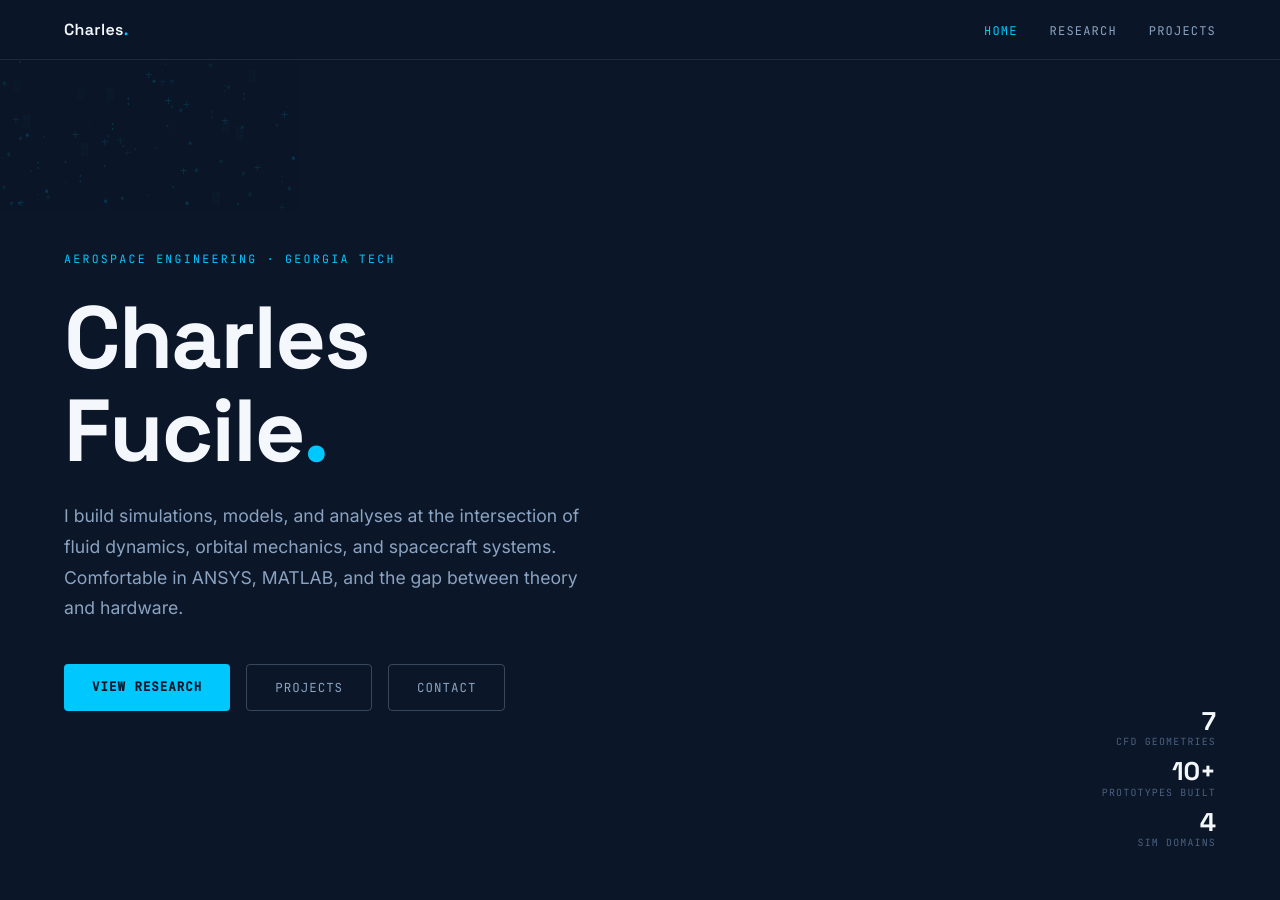
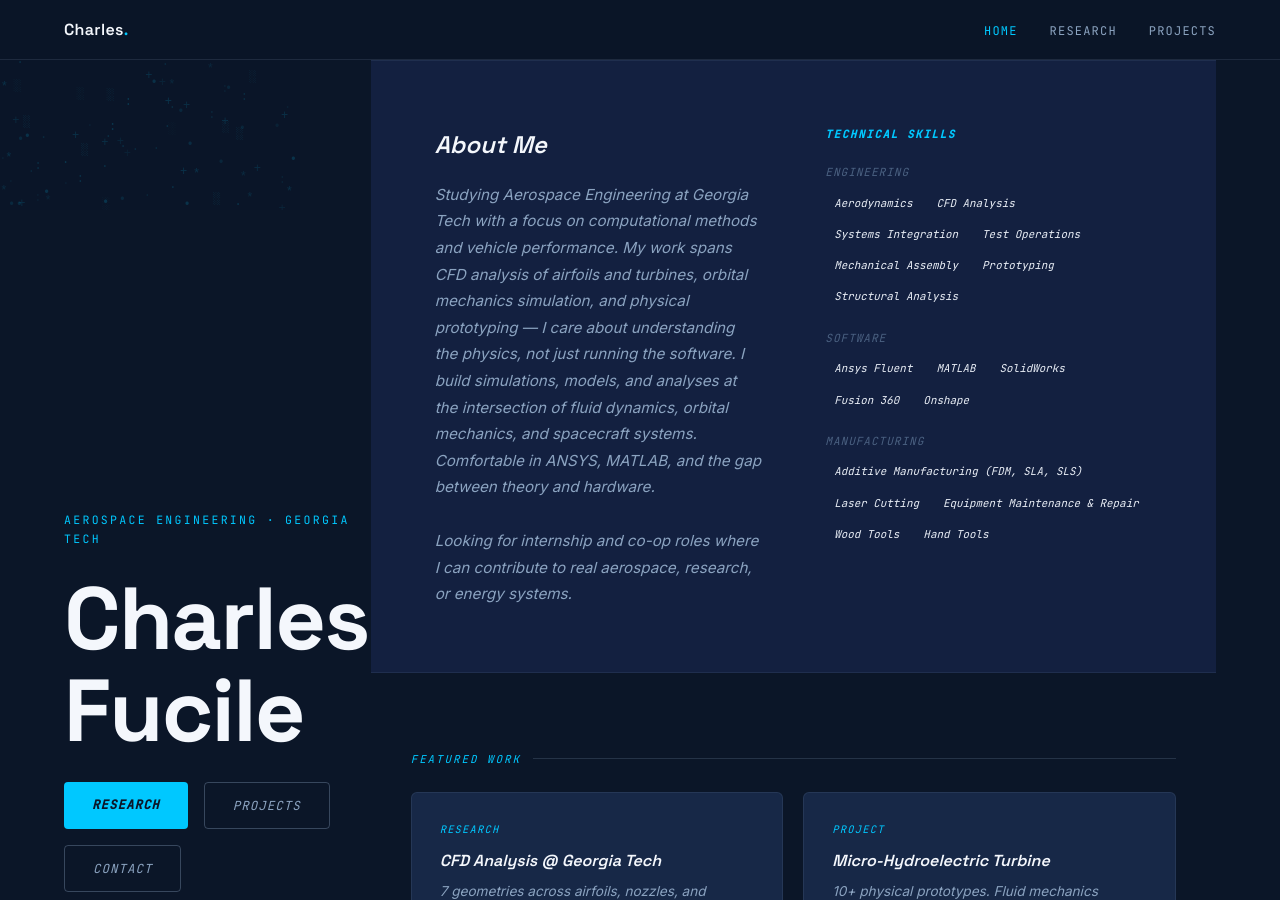
Before and after one commit to cfucile3/Portfolio, a Jekyll site: the page built from index.html, in a window 1280 px wide and 900 px high. Built offline with Jekyll 4.4.1, drawn with Linux system fonts in a browser that asks for light colours; some of the changed text lies outside the part shown.

Commit message:
Update index.html

```diff
--- a/index.html
+++ b/index.html
@@ -204,8 +204,6 @@
     font-family: 'JetBrains Mono', monospace;
     font-size: 0.68rem;
     padding: 0.2rem 0.55rem;
-    color: #8BA3C0;
-    border: 1px solid rgba(139,163,192,0.15);
   }
 
   /* ─── FEATURED SECTIONS ──────────────────────────────────── */
@@ -229,7 +227,6 @@
   .feat-card {
     background: #172847;
     border: 1px solid rgba(139,163,192,0.12);
-    border-top: 2px solid var(--accent, #00C8FF);
     border-radius: 6px;
     padding: 1.75rem;
     transition: transform 0.2s, border-color 0.2s;
@@ -288,51 +285,31 @@
   <div class="hero-inner">
     <p class="hero-eyebrow">Aerospace Engineering · Georgia Tech</p>
     <h1 class="hero-name">
-      Charles<br>Fucile<em>.</em>
+      Charles<br>Fucile<em>
     </h1>
-    <p class="hero-bio">
-      I build simulations, models, and analyses at the intersection of fluid dynamics,
-      orbital mechanics, and spacecraft systems. Comfortable in ANSYS, MATLAB, and
-      the gap between theory and hardware.
-    </p>
     <div class="hero-cta">
-      <a href="{{ '/research/' | relative_url }}" class="btn btn-primary">View Research</a>
+      <a href="{{ '/research/' | relative_url }}" class="btn btn-primary">Research</a>
       <a href="{{ '/projects/' | relative_url }}" class="btn btn-outline">Projects</a>
       <a href="mailto:{{ site.author.email }}" class="btn btn-outline">Contact</a>
     </div>
   </div>
-
-  <div class="hero-stats">
-    <div class="hero-stat">
-      <div class="num">7</div>
-      <div class="lbl">CFD Geometries</div>
-    </div>
-    <div class="hero-stat">
-      <div class="num">10+</div>
-      <div class="lbl">Prototypes Built</div>
-    </div>
-    <div class="hero-stat">
-      <div class="num">4</div>
-      <div class="lbl">Sim Domains</div>
-    </div>
-  </div>
-</section>
-
 <!-- ABOUT STRIP -->
 <section>
   <div class="about-strip">
     <div class="about-text">
-      <h2>Engineering with depth.</h2>
+      <h2>About Me</h2>
       <p>
         Studying Aerospace Engineering at Georgia Tech with a focus on computational
         methods and vehicle performance. My work spans CFD analysis of airfoils and
         turbines, orbital mechanics simulation, and physical prototyping — I care about
-        understanding the physics, not just running the software.
+        understanding the physics, not just running the software. I build simulations, models, and analyses at the intersection of fluid dynamics,
+        orbital mechanics, and spacecraft systems. Comfortable in ANSYS, MATLAB, and
+        the gap between theory and hardware.
       </p>
       <br>
       <p>
         Looking for internship and co-op roles where I can contribute to real
-        aerospace, defense, or energy systems.
+        aerospace, research, or energy systems.
       </p>
     </div>
 
@@ -340,42 +317,40 @@
       <h3>Technical Skills</h3>
 
       <div class="skill-category">
-        <div class="cat-name">Simulation &amp; CFD</div>
+        <div class="cat-name">Engineering</div>
         <div class="skill-tags">
-          <span class="skill-tag">ANSYS Fluent</span>
-          <span class="skill-tag">k-ω SST</span>
-          <span class="skill-tag">k-ε Realizable</span>
-          <span class="skill-tag">Mesh Generation</span>
+          <span class="skill-tag">Aerodynamics</span>
+          <span class="skill-tag">CFD Analysis</span>
+          <span class="skill-tag">Systems Integration</span>
+          <span class="skill-tag">Test Operations</span>
+          <span class="skill-tag">Mechanical Assembly</span>
+          <span class="skill-tag">Prototyping</span>
+          <span class="skill-tag">Structural Analysis</span>
         </div>
       </div>
 
       <div class="skill-category">
-        <div class="cat-name">Computation</div>
+        <div class="cat-name">Software</div>
         <div class="skill-tags">
+          <span class="skill-tag">Ansys Fluent</span>
           <span class="skill-tag">MATLAB</span>
-          <span class="skill-tag">Numerical Integration</span>
-          <span class="skill-tag">Python</span>
+          <span class="skill-tag">SolidWorks</span>
+          <span class="skill-tag">Fusion 360</span>
+          <span class="skill-tag">Onshape</span>
         </div>
       </div>
 
       <div class="skill-category">
-        <div class="cat-name">Domains</div>
+        <div class="cat-name">Manufacturing</div>
         <div class="skill-tags">
-          <span class="skill-tag">Orbital Mechanics</span>
-          <span class="skill-tag">Fluid Dynamics</span>
-          <span class="skill-tag">Vehicle Performance</span>
-          <span class="skill-tag">Dynamics &amp; Controls</span>
+          <span class="skill-tag">Additive Manufacturing (FDM, SLA, SLS)</span>
+          <span class="skill-tag">Laser Cutting</span>
+          <span class="skill-tag">Equipment Maintenance & Repair</span>
+          <span class="skill-tag">Wood Tools</span>
+          <span class="skill-tag">Hand Tools</span>
         </div>
       </div>
 
-      <div class="skill-category">
-        <div class="cat-name">Tools</div>
-        <div class="skill-tags">
-          <span class="skill-tag">SolidWorks</span>
-          <span class="skill-tag">LaTeX</span>
-          <span class="skill-tag">Git</span>
-        </div>
-      </div>
     </div>
   </div>
 </section>
```
